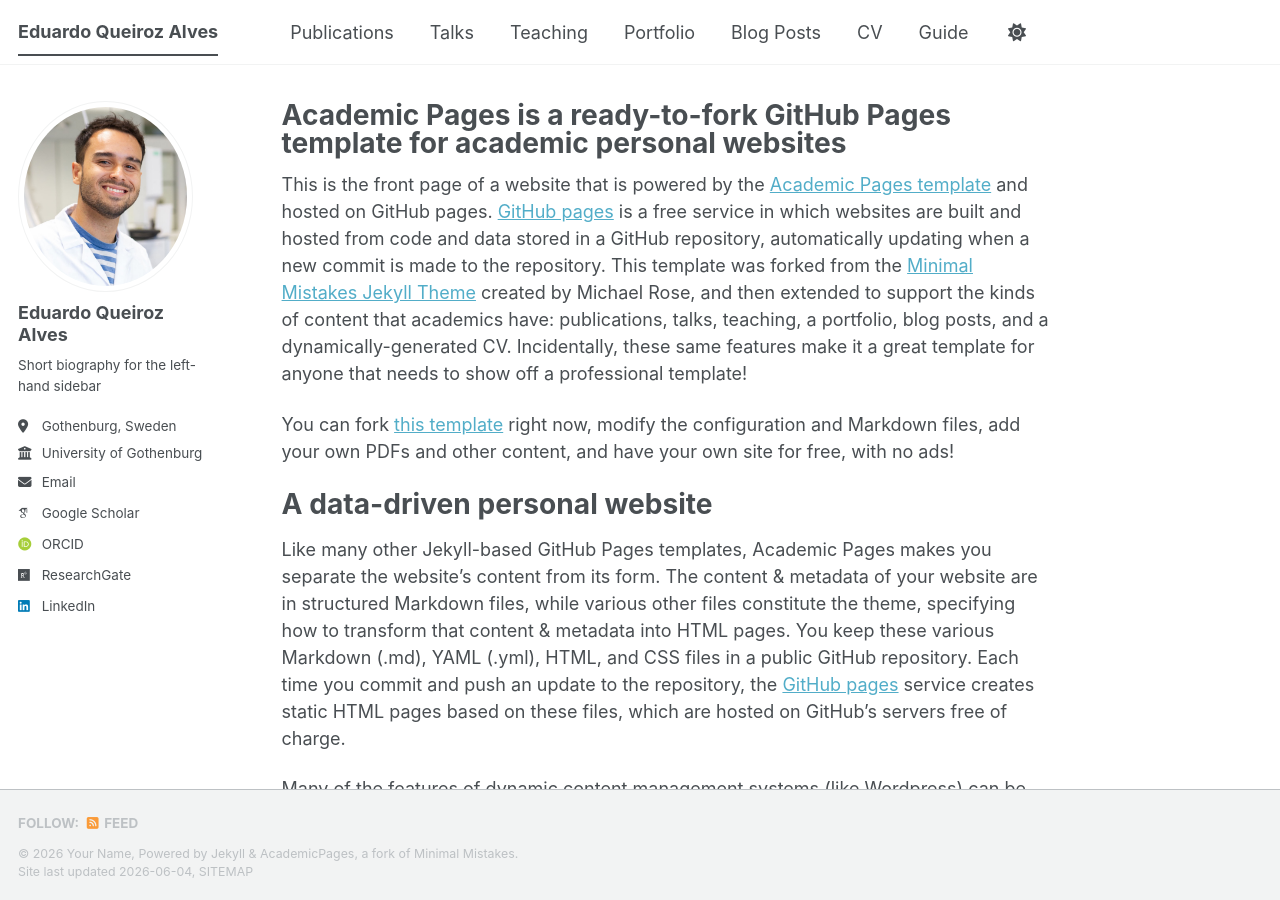
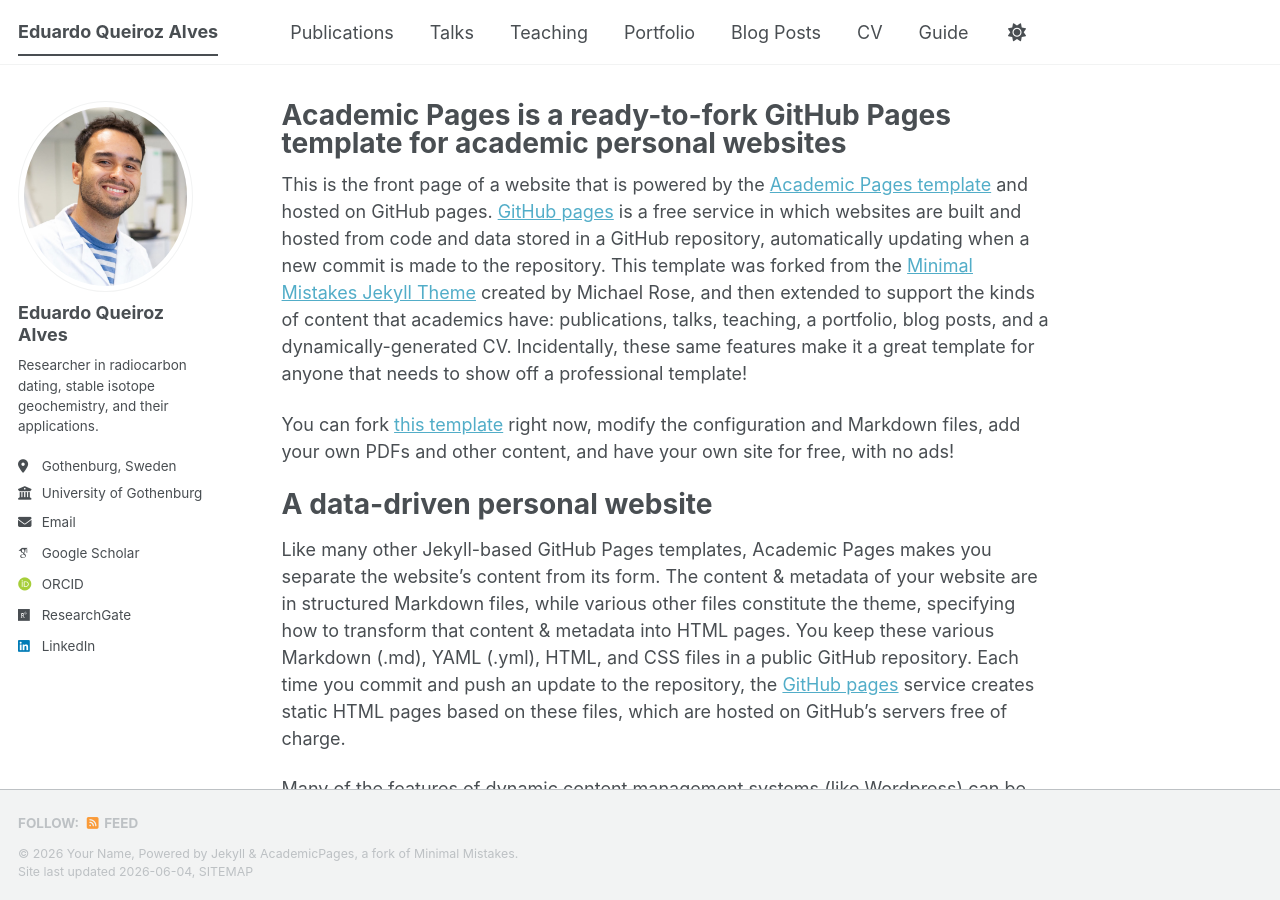
Before and after one commit to eduqq/eduqq.github.io, a Jekyll site: the page built from _pages/about.md, in a window 1280 px wide and 900 px high. Built offline with Jekyll 4.4.1, drawn with Linux system fonts in a browser that asks for light colours; some web fonts are replaced; a script bundle is joined from its source files by our own code; library files that are not in the unit come from our copies.

Commit message:
Update _config.yml

```diff
--- a/_config.yml
+++ b/_config.yml
@@ -26,7 +26,7 @@ author:
   avatar           : "eqa_photo.jpg"
   name             : "Eduardo Queiroz Alves"
   pronouns         : # example: "she/her"
-  bio              : "Short biography for the left-hand sidebar"
+  bio              : "Researcher in radiocarbon dating, stable isotope geochemistry, and their applications."
   location         : "Gothenburg, Sweden"
   employer         : "University of Gothenburg"
   uri              : # URL
```
